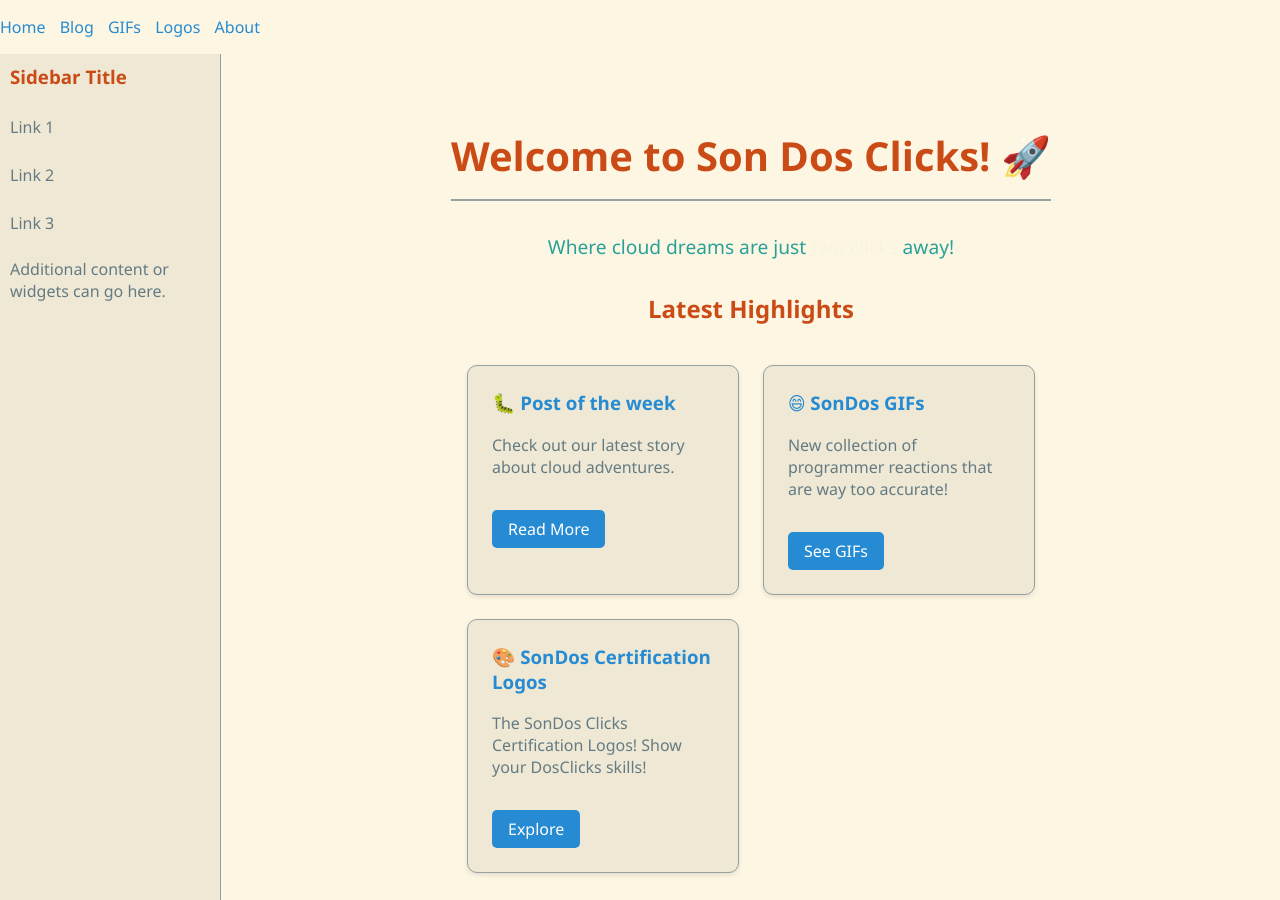
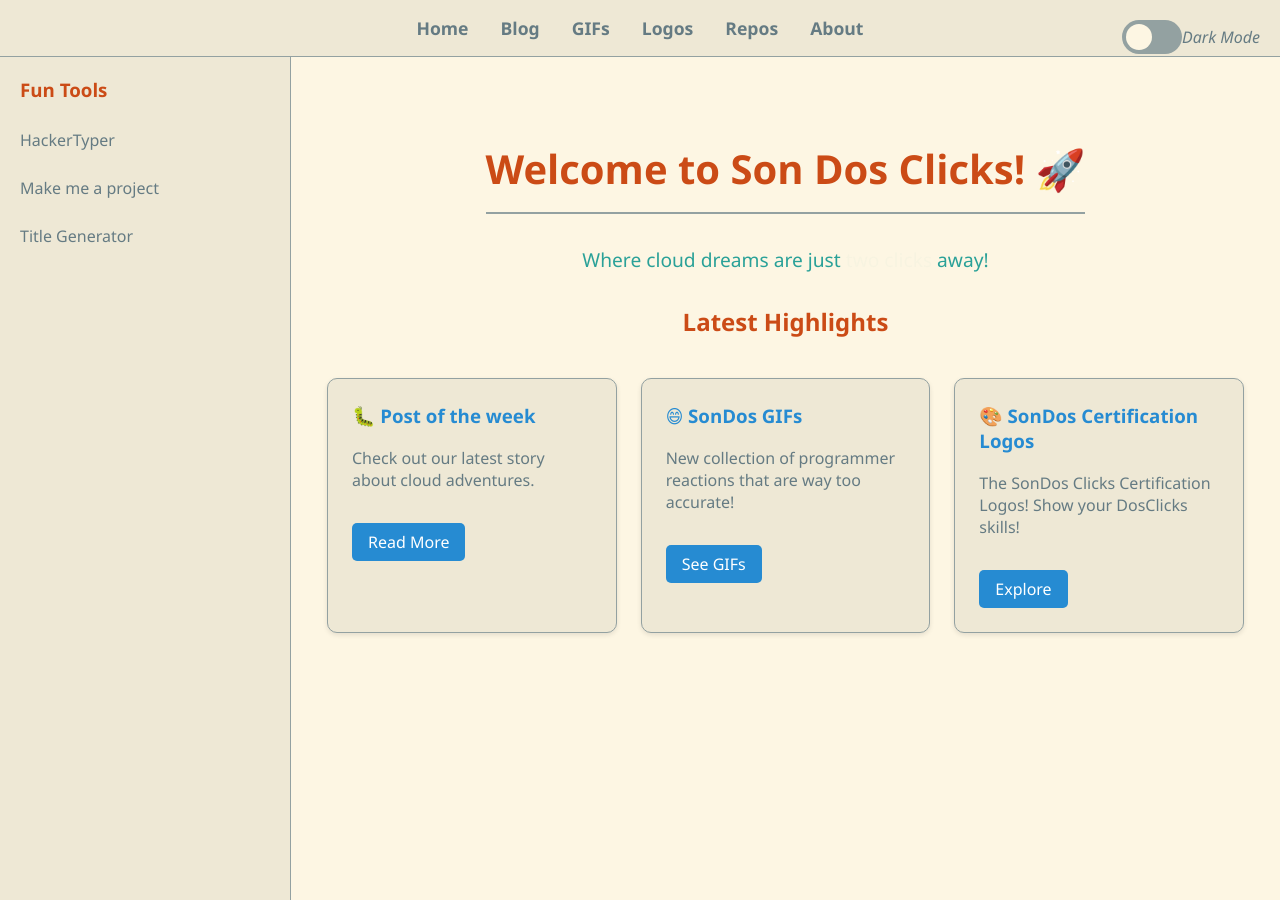
Before and after one commit to Roque-Rivera/sondos.click, a Jekyll site: the page built from index.html, in a window 1280 px wide and 900 px high. Built offline with Jekyll 4.4.1, drawn with Linux system fonts in a browser that asks for light colours.

```diff
--- a/_layouts/default.html
+++ b/_layouts/default.html
@@ -1,38 +1,45 @@
 <!DOCTYPE html>
-<html lang="en">
+<html lang="en" data-theme="light">
 <head>
     <meta charset="UTF-8">
     <meta name="viewport" content="width=device-width, initial-scale=1.0">
-    <title>{{ page.title }}</title>
-    <link rel="stylesheet" href="{{ site.baseurl }}/assets/css/styles.css">
-    <script defer src="{{ site.baseurl }}/assets/js/theme.js"></script>
+    <title>{{ page.title }} - Son Dos Clicks</title>
+    <link rel="stylesheet" href="/assets/css/styles.css">
+    <script defer src="/assets/js/theme.js"></script>
     {% feed_meta %}
     {% seo %}
 </head>
 <body>
-    <header>
-        <nav>
-            <ul>
-                <li><a href="{{ site.baseurl }}/">Home</a></li>
-                <li><a href="{{ site.baseurl }}/blog">Blog</a></li>
-                <li><a href="{{ site.baseurl }}/gifs">GIFs</a></li>
-                <li><a href="{{ site.baseurl }}/logos">Logos</a></li>
-                <li><a href="{{ site.baseurl }}/about">About</a></li>
-            </ul>
-        </nav>
-    </header>
+    <div class="theme-switch-wrapper">
+        <label class="theme-switch" for="checkbox">
+            <input type="checkbox" id="checkbox" />
+            <div class="slider round"></div>
+        </label>
+        <em>Dark Mode</em>
+    </div>
+
+    <nav class="top-nav">
+        <ul>
+            <li><a href="/">Home</a></li>
+            <li><a href="/blog">Blog</a></li>
+            <li><a href="/gifs">GIFs</a></li>
+            <li><a href="/logos">Logos</a></li>
+            <li><a href="/repos">Repos</a></li>
+            <li><a href="/about">About</a></li>
+        </ul>
+    </nav>
+
     <div class="container">
         <aside class="sidebar">
-            <h3>Sidebar Title</h3>
+            <h3>Fun Tools</h3>
             <ul>
-                <li><a href="{{ site.baseurl }}/link1">Link 1</a></li>
-                <li><a href="{{ site.baseurl }}/link2">Link 2</a></li>
-                <li><a href="{{ site.baseurl }}/link3">Link 3</a></li>
-                <!-- Add more links as needed -->
+                <li><a href="https://hackertyper.com" target="_blank">HackerTyper</a></li>
+                <li><a href="/tools/project-generator">Make me a project</a></li>
+                <li><a href="/tools/title-generator">Title Generator</a></li>
             </ul>
-            <p>Additional content or widgets can go here.</p>
         </aside>
-        <main>
+
+        <main class="content">
             {{ content }}
         </main>
     </div>
--- a/assets/css/styles.css
+++ b/assets/css/styles.css
@@ -312,30 +312,3 @@ input:checked + .slider:before {
     border-radius: 5px;
     border: 1px solid var(--border-color);
 }
-
-nav ul {
-    list-style-type: none;
-    padding: 0;
-}
-
-nav ul li {
-    display: inline;
-    margin-right: 10px;
-}
-
-nav ul li a {
-    text-decoration: none;
-    color: var(--primary-color);
-}
-
-.sidebar {
-    width: 200px;
-    float: left;
-    padding: 10px;
-    background-color: var(--sidebar-bg);
-}
-
-main {
-    margin-left: 220px;
-    padding: 10px;
-}
--- a/index.html
+++ b/index.html
@@ -46,7 +46,7 @@ title: Son Dos Clicks
           <div class="highlight-card">
             <h3>🐛 Post of the week</h3>
             <p>Check out our latest story about cloud adventures.</p>
-            <a href="{{ site.baseurl }}/blog" class="highlight-link">Read More</a>
+            <a href="/blog" class="highlight-link">Read More</a>
           </div>
 
           <div class="highlight-card">
@@ -54,7 +54,7 @@ title: Son Dos Clicks
             <p>
               New collection of programmer reactions that are way too accurate!
             </p>
-            <a href="{{ site.baseurl }}/gifs" class="highlight-link">See GIFs</a>
+            <a href="/gifs" class="highlight-link">See GIFs</a>
           </div>
 
           <div class="highlight-card">
@@ -62,7 +62,7 @@ title: Son Dos Clicks
             <p>
               The SonDos Clicks Certification Logos! Show your DosClicks skills!
             </p>
-            <a href="{{ site.baseurl }}/logos" class="highlight-link">Explore</a>
+            <a href="/logos" class="highlight-link">Explore</a>
           </div>
         </div>
       </div>
```
Also changed, not shown: _layouts/post.html (+76 -21 lines).
